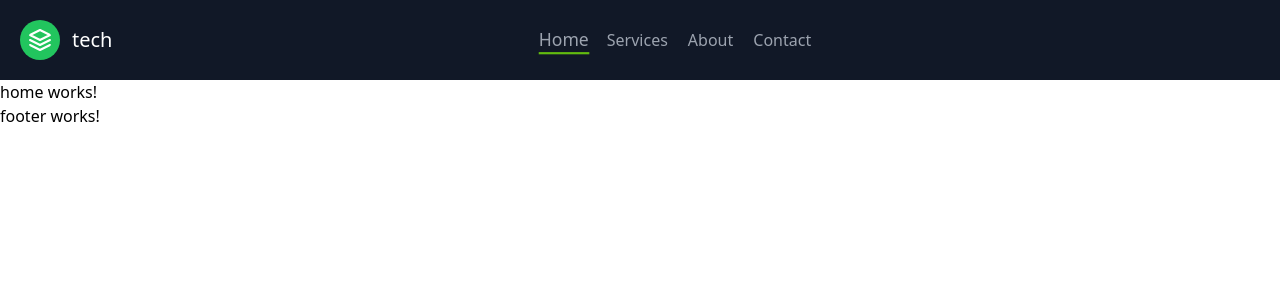
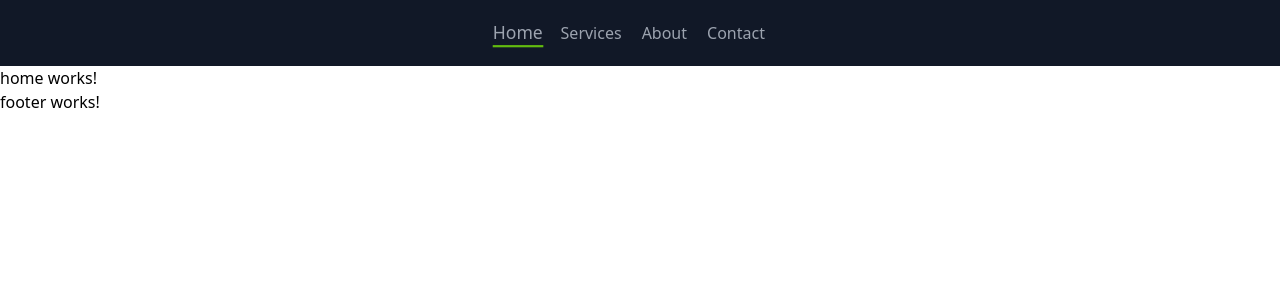
Before and after one commit to Titusrono/mobiletrackproject, an Angular app: page / in a window 1280 px wide. Shown: the top 300 px of the page. Built offline with nearby package versions, Linux system fonts and the light colour scheme.

Commit message:
navbar change

```diff
--- a/src/app/navbar/navbar.component.html
+++ b/src/app/navbar/navbar.component.html
@@ -1,11 +1,5 @@
 <header class="text-gray-400 bg-gray-900 body-font">
     <div class="container mx-auto flex flex-wrap p-5 flex-col md:flex-row items-center">
-      <a class="flex title-font font-medium items-center text-white mb-4 md:mb-0">
-        <svg xmlns="http://www.w3.org/2000/svg" fill="none" stroke="currentColor" stroke-linecap="round" stroke-linejoin="round" stroke-width="2" class="w-10 h-10 text-white p-2 bg-green-500 rounded-full" viewBox="0 0 24 24">
-          <path d="M12 2L2 7l10 5 10-5-10-5zM2 17l10 5 10-5M2 12l10 5 10-5"></path>
-        </svg>
-        <span class="ml-3 text-xl">tech</span>
-      </a>
       <nav class="md:ml-auto md:mr-auto flex flex-wrap items-center text-base justify-center">
         <a routerLink="" routerLinkActive="active" [routerLinkActiveOptions]="{exact:true}" class="mr-5 hover:text-white">Home</a>
         <a routerLink="/services" routerLinkActive="active" [routerLinkActiveOptions]="{exact:true}"   class="mr-5 hover:text-white">Services</a>
```
